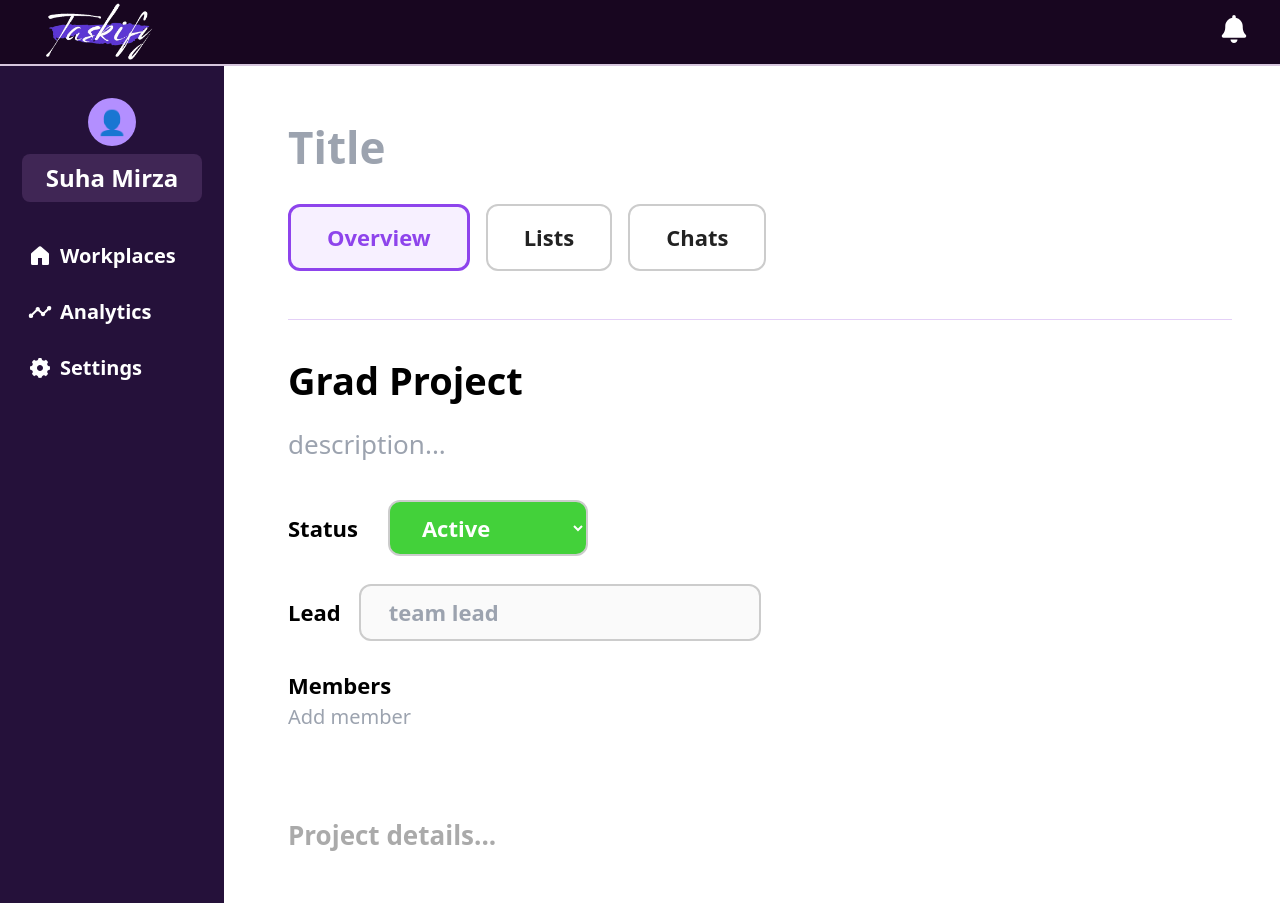
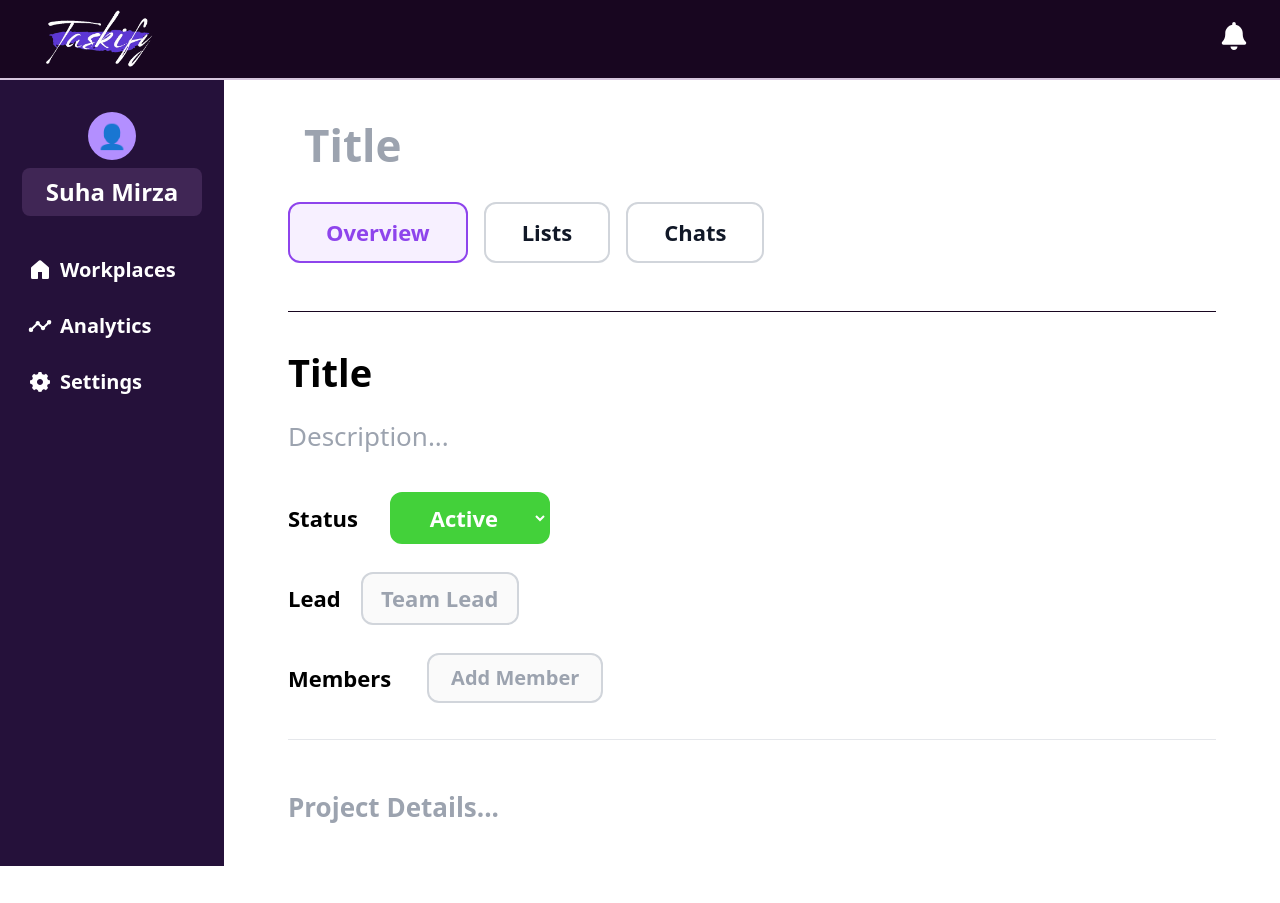
Before and after one commit to suhamirza/gradproject, a React (Vite) app: page /overview in a window 1280 px wide. After the commit the page ends 866 px from the top, so only its background shows below. Built offline with nearby package versions, Linux system fonts and the light colour scheme; the HTML template or start-up script is replaced by a standard one.

Commit message:
polished overview

```diff
--- a/src/components/Overview.tsx
+++ b/src/components/Overview.tsx
@@ -1,4 +1,4 @@
-import React, { useState } from 'react';
+import React, { useState, useEffect, useRef } from 'react';
 
 const navButtons = [
   { label: 'Overview', key: 'overview' },
@@ -6,7 +6,7 @@ const navButtons = [
   { label: 'Chats', key: 'chats' },
 ];
 
-const statusOptions = ['Active', 'Completed'];
+const statusOptions = ['Active', 'Completed', 'On Hold'];
 
 export default function Overview() {
   const [title, setTitle] = useState('');
@@ -15,6 +15,43 @@ export default function Overview() {
   const [lead, setLead] = useState('');
   const [members, setMembers] = useState<string[]>([]);
   const [memberInput, setMemberInput] = useState('');
+  const [projectDetails, setProjectDetails] = useState('');
+
+  const inputRef = useRef<HTMLInputElement>(null);
+  const spanRef = useRef<HTMLSpanElement>(null);
+  const memberInputRef = useRef<HTMLInputElement>(null);
+  const memberSpanRef = useRef<HTMLSpanElement>(null);
+  const projectDetailsRef = useRef<HTMLTextAreaElement>(null);
+  const titleInputRef = useRef<HTMLInputElement>(null);
+  const titleSpanRef = useRef<HTMLSpanElement>(null);
+
+  useEffect(() => {
+    if (inputRef.current && spanRef.current) {
+      inputRef.current.style.width = `${spanRef.current.offsetWidth}px`;
+    }
+  }, [lead]);
+
+  useEffect(() => {
+    if (memberInputRef.current && memberSpanRef.current) {
+      memberInputRef.current.style.width = `${memberSpanRef.current.offsetWidth}px`;
+    }
+  }, [memberInput]);
+
+  useEffect(() => {
+    if (titleInputRef.current && titleSpanRef.current) {
+      const input = titleInputRef.current;
+      const span = titleSpanRef.current;
+      const computed = window.getComputedStyle(input);
+      span.style.font = computed.font;
+      span.style.fontWeight = computed.fontWeight;
+      span.style.fontSize = computed.fontSize;
+      span.style.fontFamily = computed.fontFamily;
+      span.style.letterSpacing = computed.letterSpacing;
+      span.style.textTransform = computed.textTransform;
+      // Set width: span width + left padding - right offset
+      input.style.width = (span.offsetWidth + 12) + 'px'; // 12px = 16px left padding - 4px right offset
+    }
+  }, [title]);
 
   const handleMemberAdd = (e: React.KeyboardEvent<HTMLInputElement>) => {
     if (e.key === 'Enter' && memberInput.trim()) {
@@ -29,158 +66,148 @@ export default function Overview() {
     setMembers(members.filter(m => m !== member));
   };
 
+  const handleProjectDetailsChange = (e: React.ChangeEvent<HTMLTextAreaElement>) => {
+    setProjectDetails(e.target.value);
+    if (projectDetailsRef.current) {
+      projectDetailsRef.current.style.height = 'auto';
+      projectDetailsRef.current.style.height = projectDetailsRef.current.scrollHeight + 'px';
+    }
+  };
+
   return (
-    <div style={{ display: 'flex', flexDirection: 'column', alignItems: 'flex-start', width: '100%' }}>
+    <div className="flex flex-col items-start">
       {/* Title Input */}
+      <div className="inline-block mb-6 align-top">
         <input
           type="text"
           value={title}
           onChange={(e: React.ChangeEvent<HTMLInputElement>) => setTitle(e.target.value)}
           placeholder="Title"
-        style={{
-          fontSize: 44,
-          fontWeight: 800,
-          border: 'none',
-          outline: 'none',
-          width: '100%',
-          marginBottom: 24,
-          background: 'transparent',
-        }}
+          className="text-[2.75rem] font-extrabold bg-transparent border-none outline-none placeholder:text-gray-400 transition-colors duration-150 hover:bg-[#f7f0ff] rounded-xl box-content pl-4 pr-1"
+          ref={titleInputRef}
+          style={{ width: 'auto', margin: 0 }}
         />
+        <span
+          ref={titleSpanRef}
+          className="absolute left-[-9999px] top-0 select-none whitespace-pre font-extrabold text-[2.75rem] pl-4 pr-1"
+          aria-hidden="true"
+        >
+          {title || 'Title'}
+        </span>
+      </div>
       {/* Navigation Buttons */}
-      <div style={{ display: 'flex', gap: 16, marginBottom: 48 }}>
+      <div className="flex gap-4 mb-12">
         {navButtons.map(btn => (
           <button
             key={btn.key}
-            style={{
-              padding: '14px 36px',
-              borderRadius: 12,
-              border: btn.key === 'overview' ? '3px solid #8e44ec' : '2px solid #ccc',
-              background: btn.key === 'overview' ? '#f7f0ff' : '#fff',
-              color: btn.key === 'overview' ? '#8e44ec' : '#222',
-              fontWeight: btn.key === 'overview' ? 800 : 600,
-              fontSize: 22,
-              cursor: 'pointer',
-              outline: 'none',
-            }}
+            className={`px-9 py-3 rounded-xl border-2 ${btn.key === 'overview' ? 'border-[#8e44ec] bg-[#f7f0ff] text-[#8e44ec] font-extrabold' : 'border-gray-300 bg-white text-gray-900 font-bold'} text-[1.375rem] transition`}
           >
             {btn.label}
           </button>
         ))}
       </div>
       {/* Divider */}
-      <hr style={{ width: '100%', border: 'none', borderTop: '1px solid #e4d0f7', margin: '0 0 32px 0' }} />
+      <hr className="w-full border-t-1 border-[#180620] mb-8" />
       {/* Project Title Display */}
-      <h2 style={{ fontWeight: 800, fontSize: 38, margin: 0, marginBottom: 16 }}>{title || 'Grad Project'}</h2>
+      <h2 className="font-extrabold text-[2.375rem] mb-4 mt-0">{title || 'Title'}</h2>
       {/* Description Input */}
       <input
         type="text"
         value={description}
         onChange={(e: React.ChangeEvent<HTMLInputElement>) => setDescription(e.target.value)}
-        placeholder="description..."
-        style={{
-          fontSize: 26,
-          border: 'none',
-          outline: 'none',
-          width: '100%',
-          marginBottom: 36,
-          background: 'transparent',
-          color: '#888',
-        }}
+        placeholder="Description..."
+        className="text-[1.625rem] w-full mb-9 bg-transparent border-none outline-none text-gray-400 placeholder:text-gray-400"
       />
       {/* Status Dropdown */}
-      <div style={{ marginBottom: 28 }}>
-        <label style={{ fontWeight: 700, marginRight: 18, fontSize: 22 }}>Status</label>
+      <div className="mb-7 flex items-center">
+        <label className="font-bold mr-5 text-[1.375rem]">Status</label>
         <select
           value={status}
           onChange={(e: React.ChangeEvent<HTMLSelectElement>) => setStatus(e.target.value)}
-          style={{
-            padding: '10px 28px',
-            borderRadius: 12,
-            border: '2px solid #ccc',
-            fontWeight: 700,
-            background: status === 'Active' ? '#43d13a' : '#ccc',
-            color: '#fff',
-            outline: 'none',
-            marginLeft: 12,
-            fontSize: 22,
-          }}
+          className={
+            status === 'Active'
+              ? 'px-2 py-2 text-center rounded-xl border-2 font-bold outline-none text-white text-[1.375rem] ml-3 bg-[#43d13a] border-[#43d13a] w-auto min-w-0'
+            : status === 'On Hold'
+              ? 'px-4 py-2 text-center rounded-xl border-2 font-bold outline-none text-white text-[1.375rem] ml-3 bg-[#e74c3c] border-[#e74c3c] w-auto min-w-0'
+              : 'px-4 py-2 text-center rounded-xl border-2 font-bold outline-none text-white text-[1.375rem] ml-3 bg-gray-400 border-gray-400 w-auto min-w-0'
+          }
         >
           {statusOptions.map(opt => (
-            <option key={opt} value={opt} style={{ color: '#222' }}>{opt}</option>
+            <option key={opt} value={opt} className="text-black bg-white">{opt}</option>
           ))}
         </select>
       </div>
       {/* Team Lead Input */}
-      <div style={{ marginBottom: 28 }}>
-        <label style={{ fontWeight: 700, marginRight: 18, fontSize: 22 }}>Lead</label>
+      <div className="mb-7 flex items-center">
+        <label className="font-bold mr-5 text-[1.375rem]">Lead</label>
+        <div className="relative flex items-center">
           <input
             type="text"
             value={lead}
-          onChange={(e: React.ChangeEvent<HTMLInputElement>) => setLead(e.target.value)}
-          placeholder="team lead"
-          style={{
-            border: '2px solid #ccc',
-            borderRadius: 12,
-            padding: '10px 28px',
-            fontWeight: 600,
-            outline: 'none',
-            background: '#fafafa',
-            fontSize: 22,
-          }}
+            onChange={(e) => setLead(e.target.value)}
+            placeholder="Team Lead"
+            className="border-2 border-gray-300 text-center rounded-xl px-4 py-2 font-semibold outline-none bg-[#fafafa] text-[1.375rem] min-w-[6rem] w-auto transition-all duration-100"
+            style={{ width: 'auto' }}
+            ref={inputRef}
           />
+          <span
+            ref={spanRef}
+            className="invisible absolute left-0 top-0 whitespace-pre px-6 py-2 font-semibold text-[1.375rem] text-center"
+            aria-hidden="true"
+          >
+            {lead || 'team lead'}
+          </span>
+        </div>
       </div>
       {/* Members Input */}
-      <div style={{ marginBottom: 28 }}>
-        <label style={{ fontWeight: 700, marginRight: 18, fontSize: 22 }}>Members</label>
-        <div style={{ display: 'flex', flexWrap: 'wrap', gap: 14 }}>
+      <div className="mb-7 flex items-center w-full gap-4">
+        <label className="font-bold mr-5 text-[1.375rem] whitespace-nowrap">Members</label>
+        <div className="flex flex-wrap gap-4 items-center flex-1 min-w-0">
           {members.map(member => (
-            <span key={member} style={{
-              display: 'flex',
-              alignItems: 'center',
-              background: '#eee',
-              borderRadius: 20,
-              padding: '8px 20px',
-              fontWeight: 600,
-              fontSize: 20,
-              marginBottom: 8,
-            }}>
+            <span key={member} className="flex items-center bg-gray-200 rounded-2xl px-5 py-2 font-semibold text-[1.25rem] mb-2">
               {member}
               <button
+                type="button"
                 onClick={() => handleMemberRemove(member)}
-                style={{
-                  marginLeft: 14,
-                  background: 'none',
-                  border: 'none',
-                  color: '#888',
-                  cursor: 'pointer',
-                  fontSize: 26,
-                }}
-                aria-label={`Remove ${member}`}
+                className="ml-2 text-gray-500 hover:text-red-500 focus:outline-none"
               >
-                ×
+                &times;
               </button>
             </span>
           ))}
+          <div className="relative flex items-center">
             <input
               type="text"
               value={memberInput}
-            onChange={(e: React.ChangeEvent<HTMLInputElement>) => setMemberInput(e.target.value)}
+              onChange={e => setMemberInput(e.target.value)}
               onKeyDown={handleMemberAdd}
-            placeholder="Add member"
-            style={{
-              border: 'none',
-              outline: 'none',
-              background: 'transparent',
-              minWidth: 120,
-              fontSize: 20,
-              marginBottom: 8,
-            }}
+              placeholder="Add Member"
+              className="border-2 border-gray-300 rounded-xl px-4 py-2 font-semibold outline-none bg-[#fafafa] text-[1.25rem] min-w-[11rem] w-auto transition-all duration-100 flex-shrink-0 text-center"
+              ref={memberInputRef}
+              style={{ width: 'auto' }}
             />
+            <span
+              ref={memberSpanRef}
+              className="invisible absolute left-0 top-0 whitespace-pre px-4 py-2 font-semibold text-[1.25rem] min-w-[11rem] text-center"
+              aria-hidden="true"
+            >
+              {memberInput || 'Add member'}
+            </span>
           </div>
         </div>
-      {/* Project Details Placeholder */}
-      <div style={{ color: '#aaa', fontWeight: 700, fontSize: 26, marginTop: 48 }}>Project details...</div>
+      </div>
+      {/* Divider */}
+      <hr className="w-full border-t-1 border-[##9CA3AF] mt-2" />
+      {/* Project Details Textarea */}
+      <textarea
+        ref={projectDetailsRef}
+        value={projectDetails}
+        onChange={handleProjectDetailsChange}
+        placeholder="Project Details..."
+        className="mt-12 w-full outline-none bg-transparent text-[1.625rem] font-bold p-0 m-0 border-none placeholder:text-gray-400 text-gray-400"
+        style={{ minHeight: '3.5rem', resize: 'none' }}
+        rows={2}
+      />
     </div>
   );
 }
--- a/src/layouts/AppLayout.tsx
+++ b/src/layouts/AppLayout.tsx
@@ -7,7 +7,7 @@ import { GoHomeFill } from "react-icons/go";
 import logo from '../assets/logo/whiteLogo.png'; // adjust path if needed
 
 const AppLayout = () => (
-  <div className="flex flex-col h-screen">
+  <div className="flex flex-col min-h-screen">
     {/* Navbar */}
     <nav className="flex items-center justify-between bg-[#180620] h-20 px-8 border-b-2 border-[#d6c6dd]">
       <div className="flex items-center">
@@ -45,7 +45,7 @@ const AppLayout = () => (
         </nav>
       </aside>
       {/* Main Content */}
-      <main className="flex-1 container-main p-12 pl-16">
+      <main className="flex-1 container-main pr-16 pt-8 pl-16">
         <Outlet />
       </main>
     </div>
```
Lines whose indentation alone changed are shown as unchanged.
